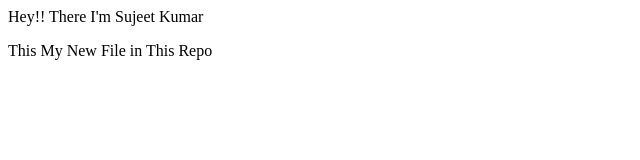
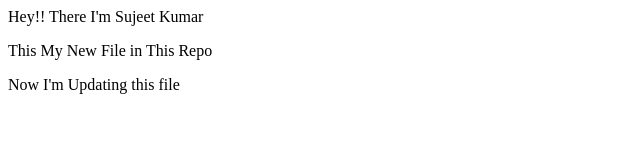
Before and after one commit to code-with-sujeet7050/test, a plain HTML site: page index.html in a window 1280 px wide. Shown: the whole page, without its empty margins (0-640 px from the left). Drawn offline with Linux system fonts and the light colour scheme.

Commit message:
updating this file

```diff
--- a/index.html
+++ b/index.html
@@ -1,2 +1,3 @@
 <h> Hey!! There I'm Sujeet Kumar </h>
 <p>This My New File in This Repo</p>
+<h> Now I'm Updating this file </h>
```
